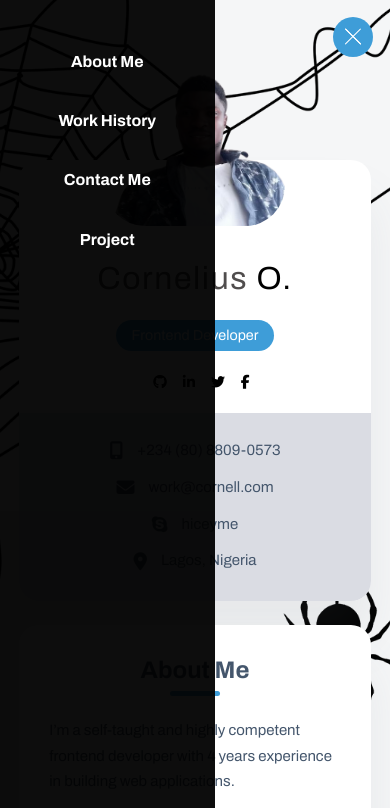
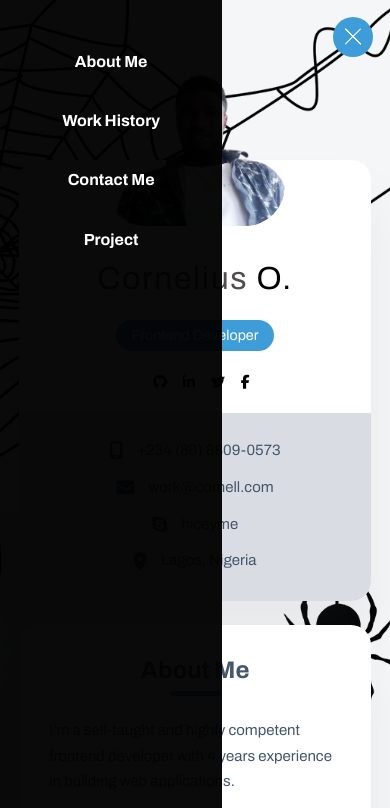
Before and after one commit to Cornellpro/Portfolio, a plain HTML site: page index.html in a window 390 px wide. Both pictures are taken after a click on the element 353 px from the left and 36 px from the top of the page. Shown: the top 808 px of the page. Drawn offline with nearby package versions, Linux system fonts and the light colour scheme.

Commit message:
menu bar bg

```diff
--- a/style.css
+++ b/style.css
@@ -798,9 +798,9 @@ select.form-control[multiple], select.form-control[size], textarea.form-control
     /* Nav menu */
     .mobile-menu-box{
         display: none;
-        width: 55%;
+        width: 57%;
         height: 100%;
-        background-color: rgba(0, 0, 0, 0.95);
+        background-color: rgba(0, 0, 0, 0.96);
         position: fixed;
         z-index: 5;
     }
```
Also changed, not shown: 1 other file.
